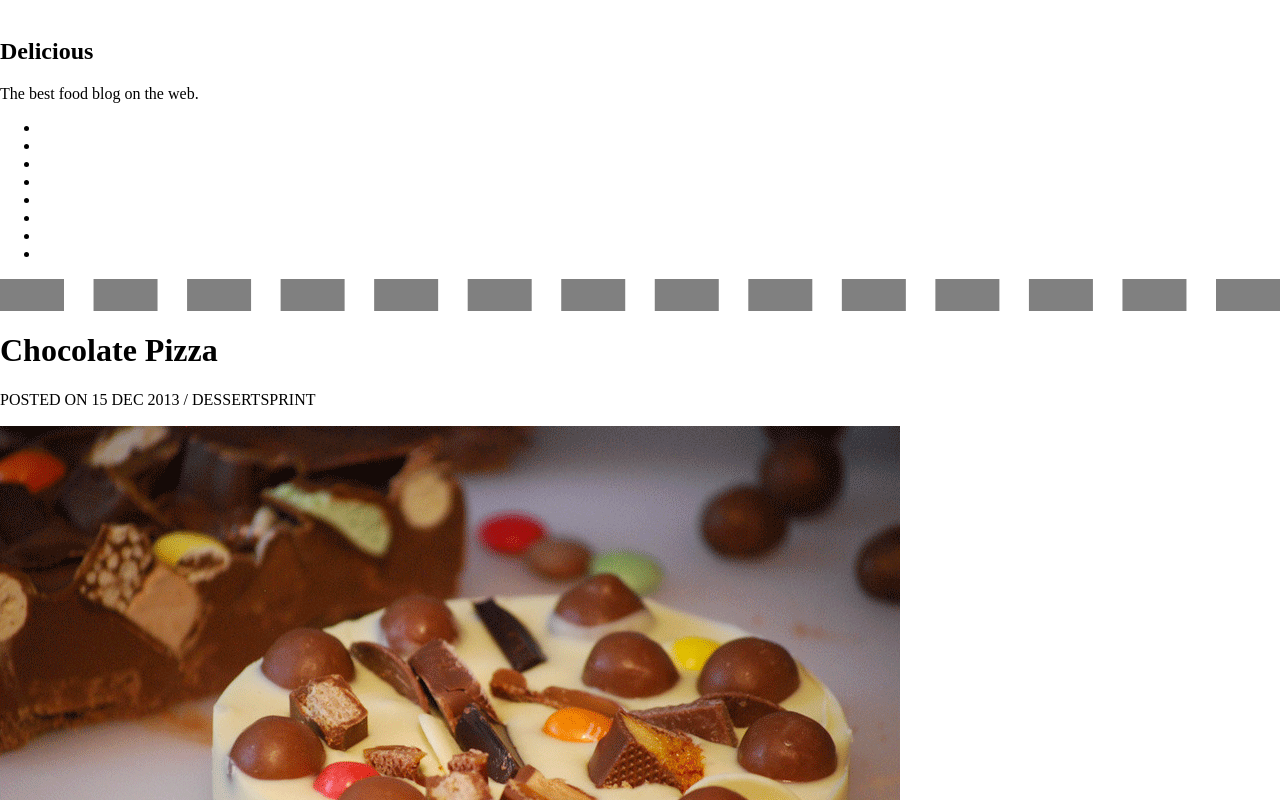
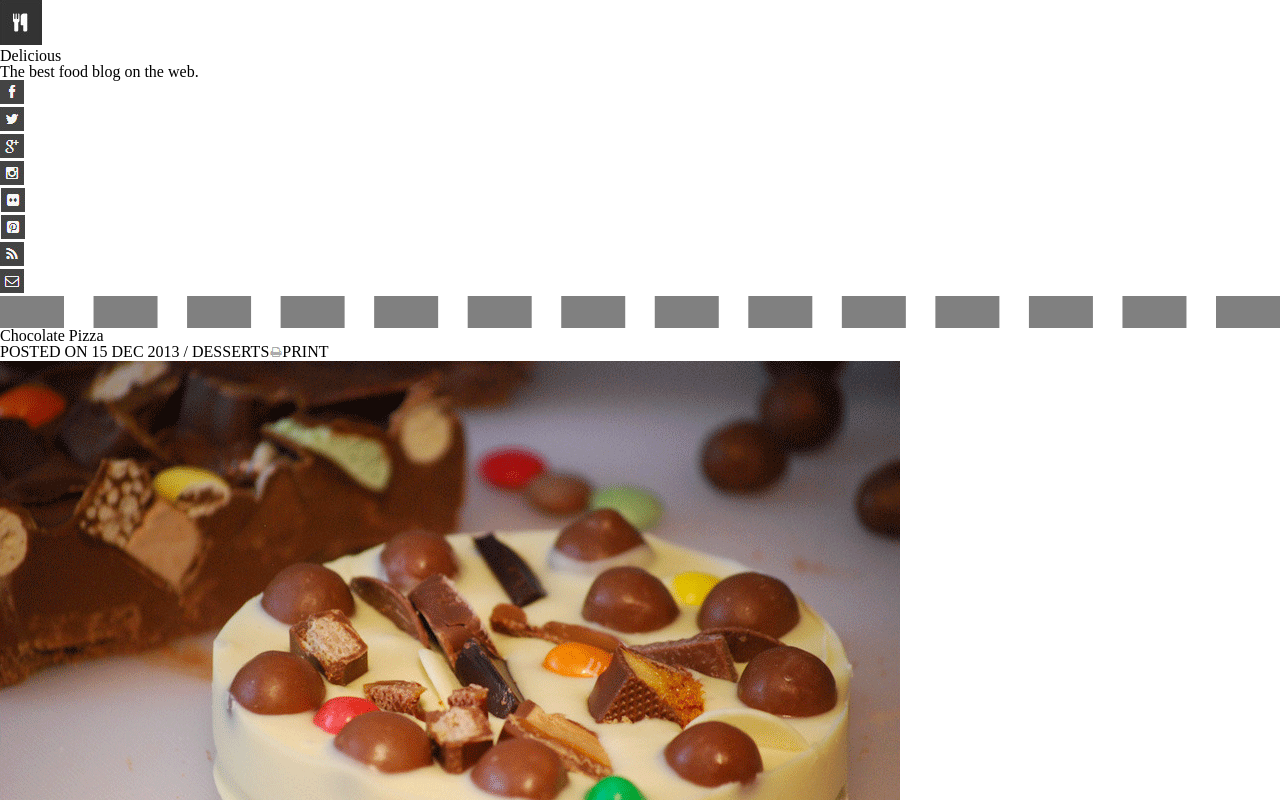
Before and after one commit to SpencerTower/chocolate-pizza, a plain HTML site: page index.html in a window 1280 px wide. Shown: the top 800 px of the page. Drawn offline with Linux system fonts and the light colour scheme.

Commit message:
adds content, reset.css

```diff
--- a/index.html
+++ b/index.html
@@ -3,14 +3,14 @@
 
 <head>
   <title>Chocolate Pizza - Delicious</title>
+  <link rel="stylesheet" href="reset.css">
   <link rel="stylesheet" href="style.css">
 </head>
 
 <body>
   <header class="bottom-border">
     <div id="logo">
-      <img>
-      </img>
+      <img src="img/logo.png" alt="fork and knife image">
       <div>
         <h2>Delicious</h2>
         <p>The best food blog on the web.</p>
@@ -18,15 +18,15 @@
     </div>
     <nav id="nav">
       <ul>
-        <li><a href=""><img src="" alt=""></a></li>
-        <li><a href=""><img src="" alt=""></a></li>
-        <li><a href=""><img src="" alt=""></a></li>
-        <li><a href=""><img src="" alt=""></a></li>
-        <li><a href=""><img src="" alt=""></a></li>
-        <li><a href=""><img src="" alt=""></a></li>
+        <li><a href=""><img src="img/fb-icon.png" alt="facebook icon"></a></li>
+        <li><a href=""><img src="img/twit-icon.png" alt="twitter icon"></a></li>
+        <li><a href=""><img src="img/gp-icon.png" alt="google plus icon"></a></li>
+        <li><a href=""><img src="img/insta-icon.png" alt="instagram icon"></a></li>
+        <li><a href=""><img src="img/flic-icon.png" alt="flickr icon"></a></li>
+        <li><a href=""><img src="img/pint-icon.png" alt="pinterest icon"></a></li>
 
-        <li id="addPad"><a href=""><img src="" alt=""></a></li>
-        <li><a href=""><img src="" alt=""></a></li>
+        <li id="addPad"><a href=""><img src="img/rss-icon.png" alt="rss icon"></a></li>
+        <li><a href=""><img src="img/mail-icon.png" alt="mail icon"></a></li>
       </ul>
     </nav>
   </header>
@@ -34,13 +34,20 @@
     <h1>Chocolate Pizza</h1>
     <div class="flex uppercase">
       <p>Posted on 15 Dec 2013 / Desserts</p>
-      <p>Print</p>
+      <p><img src="img/print-icon.png" alt="print icon">Print</p>
     </div>
     <img src="img/choco-pizza.png" alt="chocolate pizza" id="hero">
     <article class="bottom-border">
-      <p>For the fig-swirl: Melt butter over medium heat in a saucepan. Add brown sugar and stir to dissolve. Halve all of the figs and toss in the saucepan with water and lemon juice. Cook over medium heat, stirring frequently, until you have a chunky-jammy mixture. Add salt with one or two stirs, set aside and let cool completely.</p>
-      <p>Ice cream: In a small pot over medium heat, combine milk, and granulated sugar until sugar is completely dissolved and the milk is just barely lukewarm. Whisk in the egg yolks. Set mixture in the fridge and wait until the fig mixture is cooled.</p>
-      <p>Using an ice cream machine, pour liquids into the frozen basin and process according to the manufacturer instructions, i.e., let spin and thicken for 20 minutes before adding mascarpone, fig jam mixture, and the nuts. Continue to process for +/- 10 minutes. Pour semi-frozen mixture into a pyrex dish or glass tupperware. Freeze for at least two hours before serving.</p>
+      <p>For the fig-swirl: Melt butter over medium heat in a saucepan. Add brown sugar and stir to dissolve. Halve all
+        of the figs and toss in the saucepan with water and lemon juice. Cook over medium heat, stirring frequently,
+        until you have a chunky-jammy mixture. Add salt with one or two stirs, set aside and let cool completely.</p>
+      <p>Ice cream: In a small pot over medium heat, combine milk, and granulated sugar until sugar is completely
+        dissolved and the milk is just barely lukewarm. Whisk in the egg yolks. Set mixture in the fridge and wait until
+        the fig mixture is cooled.</p>
+      <p>Using an ice cream machine, pour liquids into the frozen basin and process according to the manufacturer
+        instructions, i.e., let spin and thicken for 20 minutes before adding mascarpone, fig jam mixture, and the nuts.
+        Continue to process for +/- 10 minutes. Pour semi-frozen mixture into a pyrex dish or glass tupperware. Freeze
+        for at least two hours before serving.</p>
       <section id="ingredients" class="flex">
         <ul>
           <li>1 1/2 cups milk</li>
@@ -61,7 +68,7 @@
       </section>
     </article>
     <div id="author-bio">
-      <img src="" alt="">
+      <img src="img/van-pic.png" alt="author headshot">
       <div>
         <h3>Vanessa Stevenson</h3>
         <p>Food enthusiast, photography fan. Add a pinch of raw foods and that’s pretty much who I am.</p>
@@ -73,7 +80,7 @@
   <footer>
     <div class="flex">
       <div class="light-btm-border"></div>
-      <img src="" alt="">
+      <img src="img/small-logo.png" alt="fork and knife image">
       <div class="light-btm-border"></div>
     </div>
     <p>Delicious &copy; 2013 - All Rights Reserved</p>
--- a/reset.css
+++ b/reset.css
@@ -0,0 +1,48 @@
+/* http://meyerweb.com/eric/tools/css/reset/
+   v2.0 | 20110126
+   License: none (public domain)
+*/
+
+html, body, div, span, applet, object, iframe,
+h1, h2, h3, h4, h5, h6, p, blockquote, pre,
+a, abbr, acronym, address, big, cite, code,
+del, dfn, em, img, ins, kbd, q, s, samp,
+small, strike, strong, sub, sup, tt, var,
+b, u, i, center,
+dl, dt, dd, ol, ul, li,
+fieldset, form, label, legend,
+table, caption, tbody, tfoot, thead, tr, th, td,
+article, aside, canvas, details, embed,
+figure, figcaption, footer, header, hgroup,
+menu, nav, output, ruby, section, summary,
+time, mark, audio, video {
+	margin: 0;
+	padding: 0;
+	border: 0;
+	font-size: 100%;
+	font: inherit;
+	vertical-align: baseline;
+}
+/* HTML5 display-role reset for older browsers */
+article, aside, details, figcaption, figure,
+footer, header, hgroup, menu, nav, section {
+	display: block;
+}
+body {
+	line-height: 1;
+}
+ol, ul {
+	list-style: none;
+}
+blockquote, q {
+	quotes: none;
+}
+blockquote:before, blockquote:after,
+q:before, q:after {
+	content: '';
+	content: none;
+}
+table {
+	border-collapse: collapse;
+	border-spacing: 0;
+}
--- a/style.css
+++ b/style.css
@@ -47,3 +47,7 @@ header {
   border-bottom: 2rem dashed grey;
 
 }
+
+#ingredients {
+  background-image: url("img/list-bg.png");
+}
```
